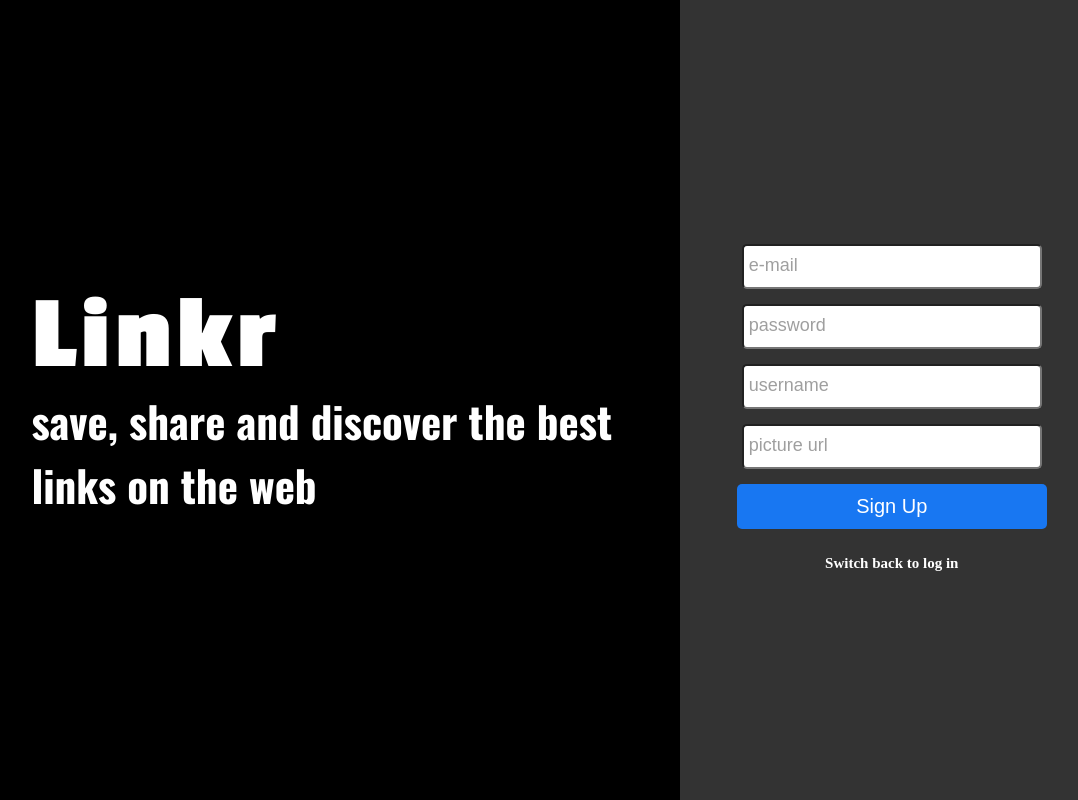
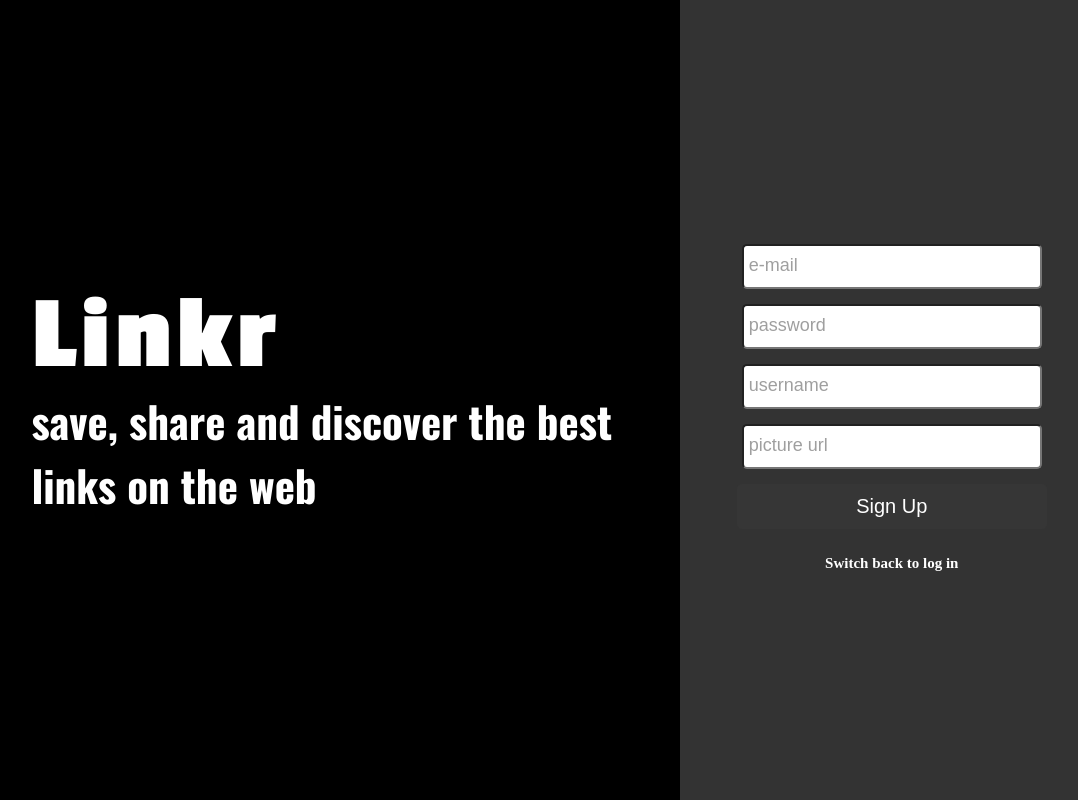
Before and after one commit to fabianylopes/projeto17-linkr_front-end, a React (Create React App) app: page /sign-up in a window 1280 px wide. Shown: the whole page, without its empty margins (177-1255 px from the left). Built offline with nearby package versions, Linux system fonts and the light colour scheme.

Commit message:
commit com a rota criada e a tela de cadastro redirecionando para rota de login e todos os requisitos de validação do card no trello implementados

```diff
--- a/src/components/Register.js
+++ b/src/components/Register.js
@@ -7,20 +7,21 @@ import LeftInitial from "./utils/LeftInitial";
 
 function Register(){
 
-    const [userInfo, setDataUserToRegister] = useState({email:'', name:'', username:'', password:'', picture_url:''});
-    const [buttonState, setButtonState] = useState({activate:false, name:'Cadastrar'});
+    const [userInfo, setDataUserToRegister] = useState({email:'', username:'', password:'', picture_url:''});
+    const [buttonState, setButtonState] = useState({activate:false, name:'Sign Up'});
     const navigate = useNavigate();
 
     useEffect(()=>{
-        const{name, email, username, password} = userInfo;
-        console.log('entrou')
-        if(email!== '' && password !== '' && username !== ''){
-            setButtonState({...buttonState, activate:false});
-        }else{
+
+        const{ email, username, password, picture_url } = userInfo;
+
+        if(email!== '' && password !== '' && username !== '' && picture_url !== ''){
             setButtonState({...buttonState, activate:true});
-        }
+        }else setButtonState({...buttonState, activate:false});
 
     }, [userInfo]);
+
+    console.log(buttonState);
 
     function tryCadastrar(event){
 
@@ -28,11 +29,12 @@ function Register(){
 
         setButtonState({...buttonState, activate:false})
 
-        api.post('/sing-up', userInfo)
+        api.post('/sign-up', userInfo)
             .then(response => { navigate('/')})
             .catch(error => {
-                console.log('Erro ao cadastrar: ', error);
-                setButtonState({...buttonState, activate:true});
+                setButtonState({...buttonState, activate:true})
+                alert(error.response.data)
+
             });
     }
 
@@ -42,14 +44,14 @@ function Register(){
         <Main>
             <LeftInitial/>
 
-            <Div button={buttonState.activate}>
+            <Div button={!buttonState.activate}>
 
                 <form onSubmit={tryCadastrar}>
                     <input required type={"email"} placeholder="e-mail" onChange={(e)=>{setDataUserToRegister({...userInfo, email:e.target.value})}}></input>
                     <input required type={"password"} placeholder="password" onChange={(e)=>{setDataUserToRegister({...userInfo, password:e.target.value})}}></input>
                     <input required type={"text"} placeholder="username" onChange={(e)=>{setDataUserToRegister({...userInfo, username:e.target.value})}}></input>
                     <input required type={"url"} placeholder="picture url" onChange={(e)=>{setDataUserToRegister({...userInfo, picture_url:e.target.value})}}></input>
-                    <button disabled={buttonState.activate}>Sign Up</button>
+                    <button disabled={!buttonState.activate}>{buttonState.name}</button>
 
                 </form>
 
@@ -92,7 +94,6 @@ const Div = styled.div`
         font-size: 18px;
         line-height: 40px;
         color: #9F9F9F;
-
     }
     h1{
 
@@ -107,7 +108,7 @@ const Div = styled.div`
         height: 45px;
         border-radius: 5px;
         padding: 5px;
-        background: ${props=> props.button ? '#1877F2': 'lightgreen'};
+        background: ${props=> props.button ? '#363636': '#1877F2'};
 
         font-size: 20px;
         line-height: 23px;
```
